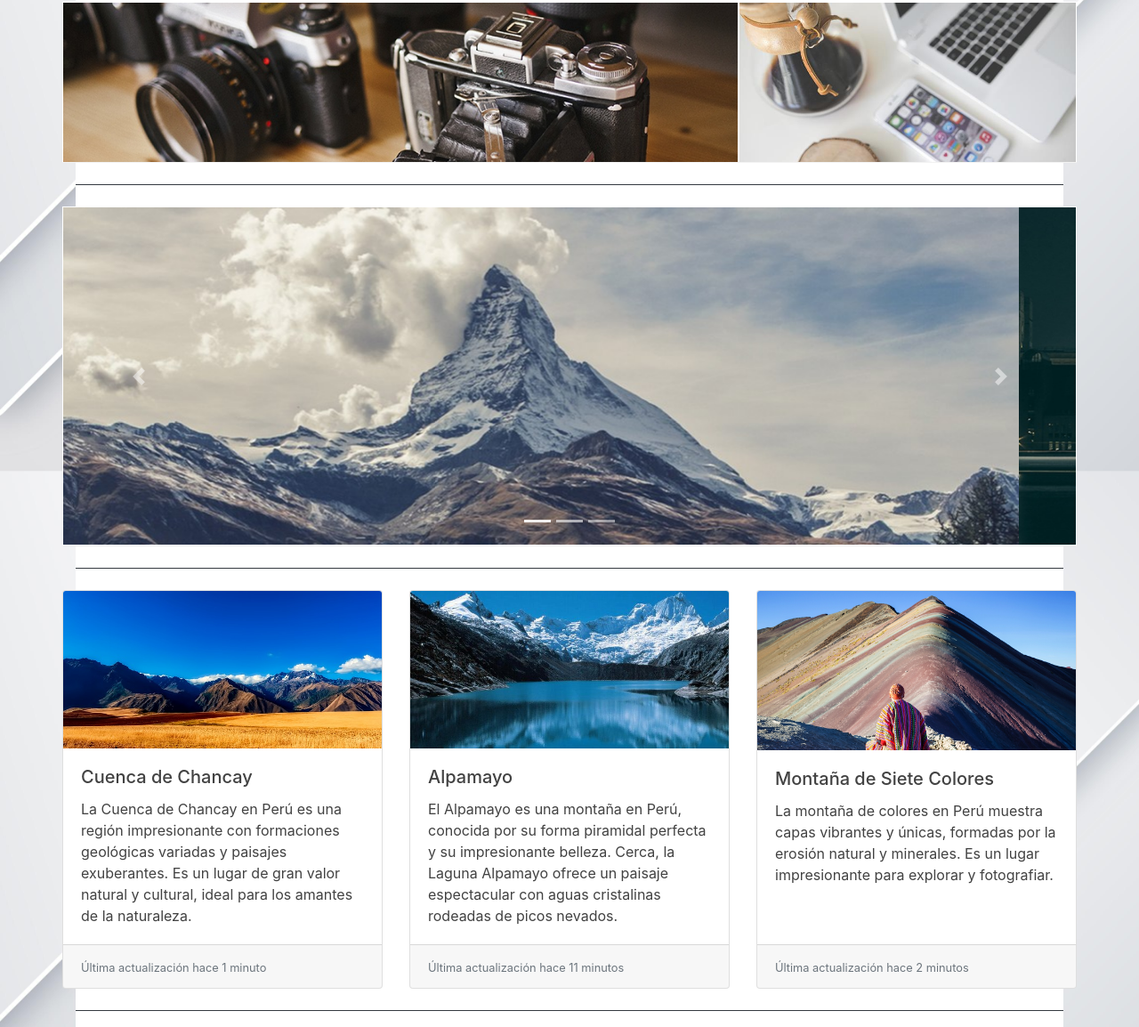
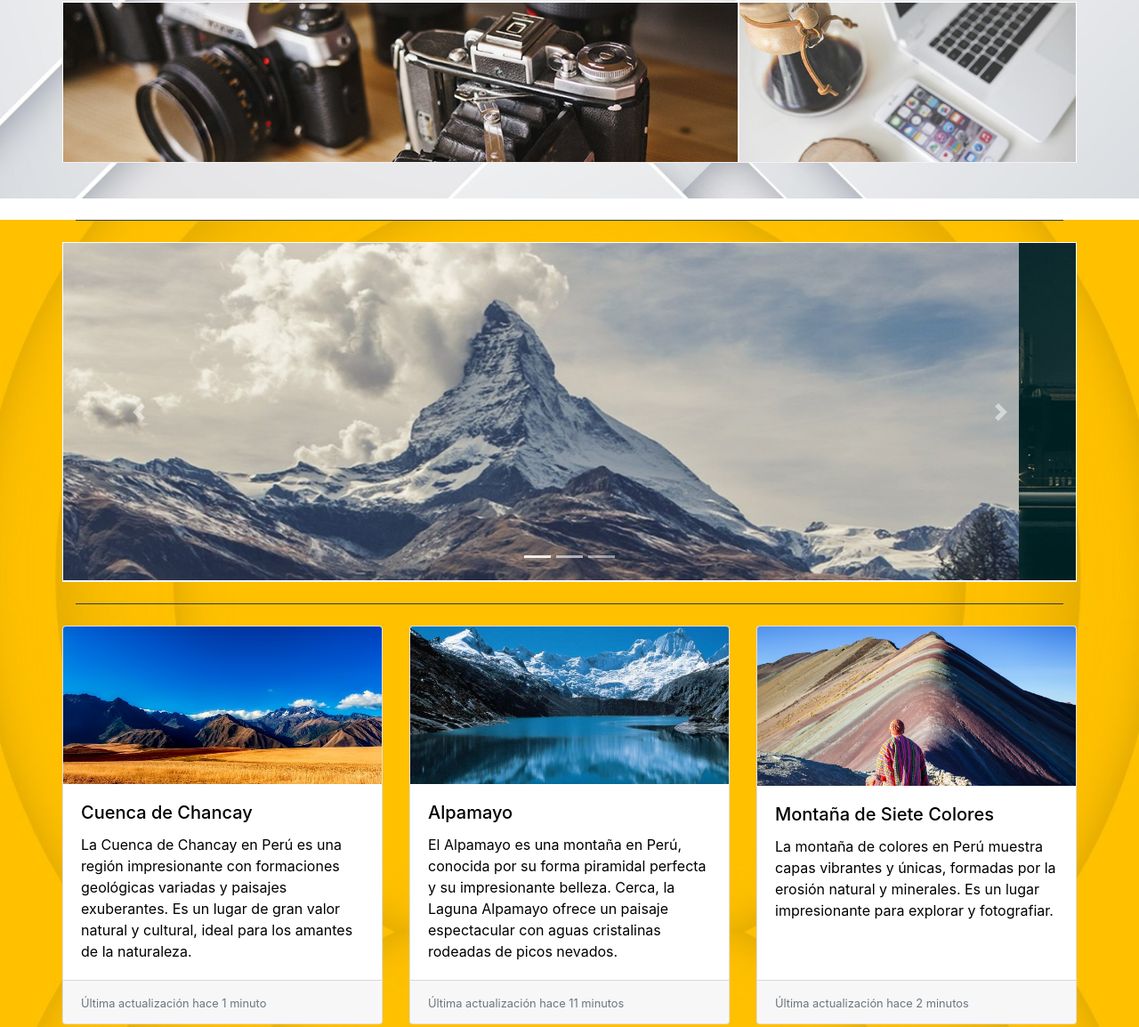
Before and after one commit to ninelgod/Lion-Page, a plain HTML site: page index.html in a window 1280 px wide. Shown: the part 324-1478 px from the top of the page at 89% size. Drawn offline with Linux system fonts and the light colour scheme.

Commit message:
estructurado

```diff
--- a/css/estilos.css
+++ b/css/estilos.css
@@ -115,3 +115,7 @@ footer {
 	color: #000000;
 	background-image: url("../img/fondo2.jpg");
 }
+
+padding1 {
+    padding-top: 0.5;
+}
--- a/index.html
+++ b/index.html
@@ -9,8 +9,9 @@
 	<link rel="icon" href="img/leon.png">
 </head>
 
-<body class="fondo1">
-	<div class="container">
+<body>
+	<div class="fondo1">
+	<div class="container transparente">
 		<header class="row">
 			<nav class="navbar navbar-expand-lg navbar-dark bg-dark custom-navbar fixed-top">
 				<a class="navbar-brand" href="#">
@@ -52,7 +53,7 @@
 				</nav>
 			</header>
 
-		<main>
+		<main class="transparente">
 			<div id="inicio" class="content">
 				<section class="row widgets">
 					<div class="contenedor-imagen col-md-4">
@@ -85,6 +86,10 @@
 					</div>
 			</section>
 			</div>
+		</div>
+		</div>
+		<div class="fondo2">
+		<div class="container transparente">
 			<!--Linea flaca pa separar-->
 			<div class="border-bottom border-dark my-4"></div>
 
@@ -169,8 +174,12 @@
 							<p>Javier Mendoza es un entusiasta de la historia y la cultura peruana. Con una profunda pasión por la arqueología y la herencia andina, Javier comparte sus conocimientos y amor por Cusco, la antigua capital del Imperio Inca.</p>
 							<p>Cusco, un lugar de magia y misticismo, fue el corazón del Imperio Inca. Sus calles empedradas y arquitectura colonial revelan un rico pasado, mientras que los majestuosos restos de Machu Picchu en las cercanías ofrecen una visión asombrosa de la ingeniería inca. La ciudad no solo es un tesoro histórico, sino también un vibrante centro cultural que celebra sus raíces a través de festivales y tradiciones vivas.</p>
 					</div>
+				</div>
 			</div>
 					<div class="border-bottom border-dark my-4"></div>
+
+
+
 		</main>
 	</div>
 	<div class="notif-cookies fixed-bottom"></div>
```
